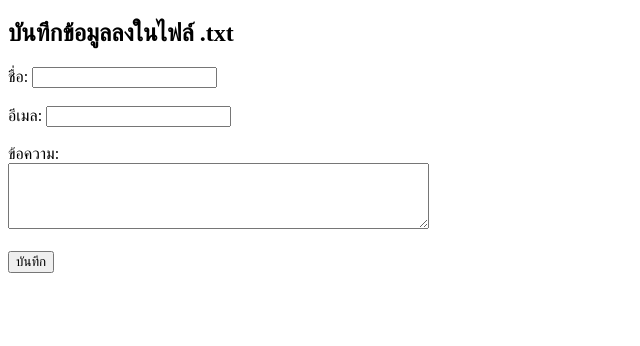
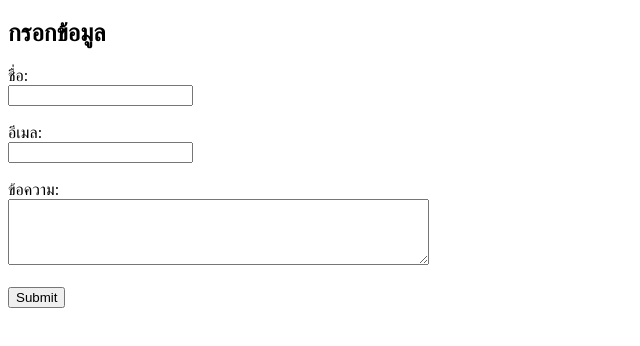
Before and after one commit to FxjerRon/Roblox, a plain HTML site: page index.html in a window 1280 px wide. Shown: the whole page, without its empty margins (0-640 px from the left). Drawn offline with Linux system fonts and the light colour scheme.

Commit message:
Update index.html

```diff
--- a/index.html
+++ b/index.html
@@ -3,23 +3,18 @@
 <head>
     <meta charset="UTF-8">
     <meta name="viewport" content="width=device-width, initial-scale=1.0">
-    <title>Simple Form</title>
+    <title>Form Submission</title>
 </head>
 <body>
-    <h2>บันทึกข้อมูลลงในไฟล์ .txt</h2>
-    <form id="dataForm">
-        <label for="name">ชื่อ:</label>
+    <h2>กรอกข้อมูล</h2>
+    <form action="process_form.php" method="post">
+        <label for="name">ชื่อ:</label><br>
         <input type="text" id="name" name="name" required><br><br>
-
-        <label for="email">อีเมล:</label>
+        <label for="email">อีเมล:</label><br>
         <input type="email" id="email" name="email" required><br><br>
-
         <label for="message">ข้อความ:</label><br>
-        <textarea id="message" name="message" rows="4" cols="50" required></textarea><br><br>
-
-        <button type="submit">บันทึก</button>
+        <textarea id="message" name="message" rows="4" cols="50"></textarea><br><br>
+        <input type="submit" value="Submit">
     </form>
-
-    <script src="script.js"></script>
 </body>
 </html>
```
